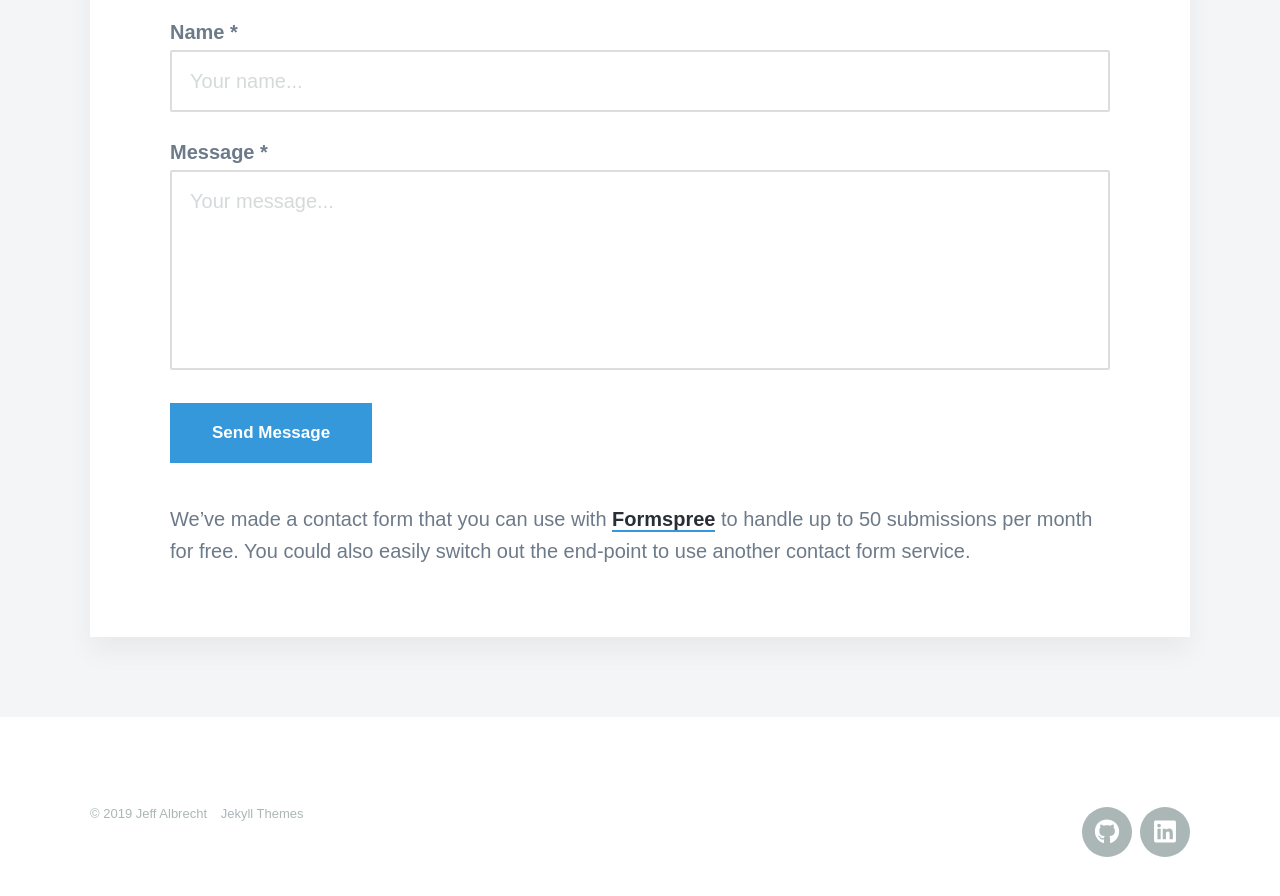
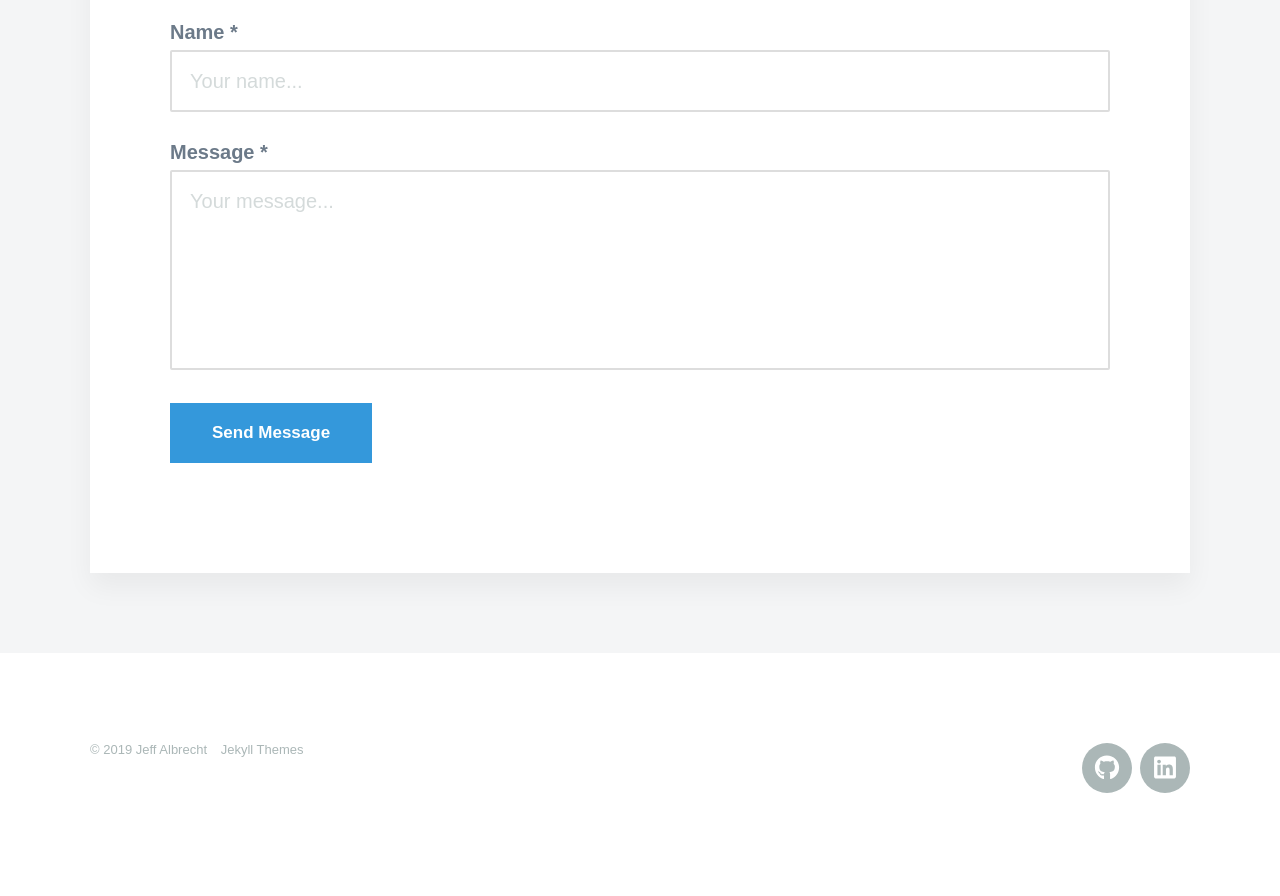
Before and after one commit to geospatial-jeff/geospatial-jeff.github.io, a Jekyll site: the page built from _pages/contact.md, in a window 1280 px wide and 900 px high, scrolled down 697 px. Shown: the top 896 px of the window. Built offline with Jekyll 4.4.1, drawn with Linux system fonts in a browser that asks for light colours; nearby versions of some CDN libraries; some web fonts are replaced; after the commit the page ends 1533 px from its top, so only the background shows below that.

Commit message:
updating contact

```diff
--- a/_pages/contact.md
+++ b/_pages/contact.md
@@ -6,5 +6,3 @@
 ---
 
 {% include contact-form.html %}
-
-We've made a contact form that you can use with [Formspree](https://formspree.io/) to handle up to 50 submissions per month for free. You could also easily switch out the end-point to use another contact form service.
```
